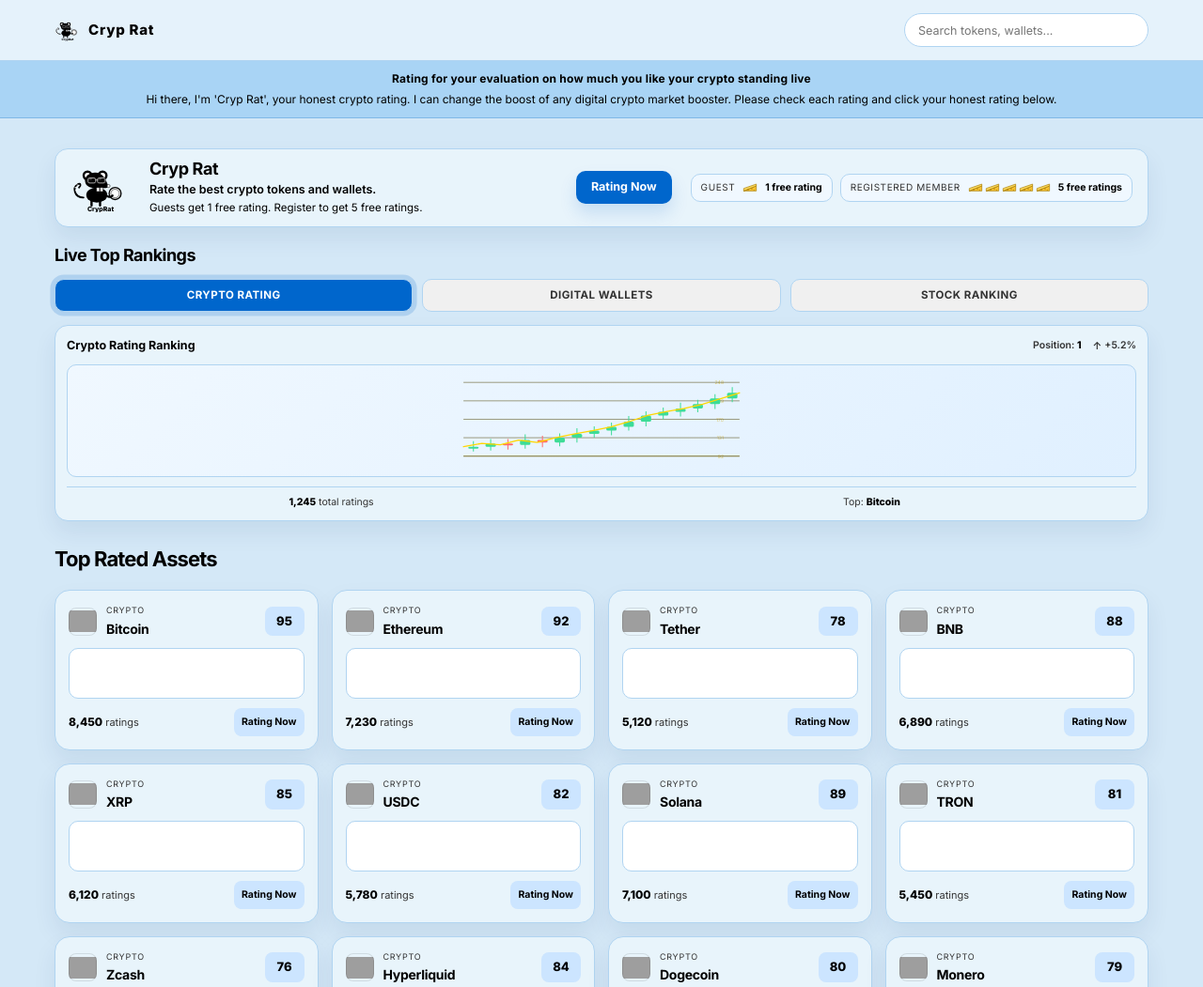
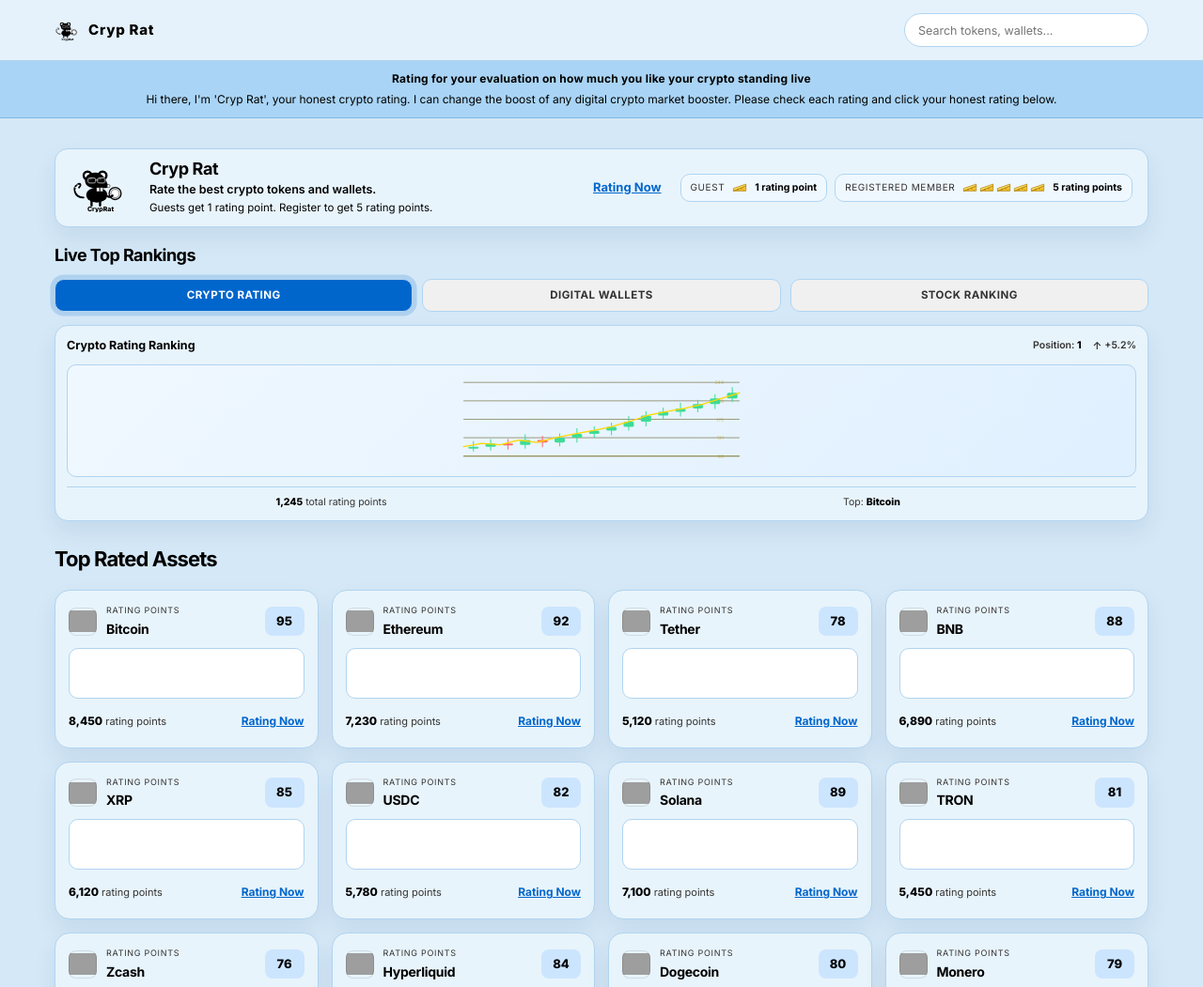
Before and after one commit to bitcatme/alfoxi-rating-app, a website: page index.html in a window 1280 px wide. Shown: the top 1051 px of the page at 94% size. Drawn offline with Linux system fonts and the light colour scheme; grey boxes are pictures that could not be loaded.

Commit message:
Change to Rating Points system, remove blue button styling from Rating Now

```diff
--- a/access.js
+++ b/access.js
@@ -54,16 +54,16 @@
     const tracker = document.getElementById('cheeseTracker');
     if (tracker) tracker.innerHTML = cheeseHTML(getLimit(), remaining);
     const counter = document.getElementById('ratingsLeft');
-    if (counter) counter.textContent = remaining + (remaining === 1 ? ' free rating left' : ' free ratings left');
+    if (counter) counter.textContent = remaining + (remaining === 1 ? ' rating point left' : ' rating points left');
     const status = document.getElementById('registerStatus');
-    if (status) status.textContent = user ? 'Registered member: ' + user.name : 'Guest (register to get 5 free ratings)';
+    if (status) status.textContent = user ? 'Registered member: ' + user.name : 'Guest (register to get 5 rating points)';
     const btn = document.getElementById('registerBtn');
     if (btn) btn.style.display = user ? 'none' : '';
   }
 
   function registerUser() {
     if (getUser()) return;
-    const name = (window.prompt('Register to get 5 free ratings.\nYour name:') || '').trim();
+    const name = (window.prompt('Register to get 5 rating points.\nYour name:') || '').trim();
     if (!name) return;
     const email = (window.prompt('Your email (stored only in this browser):') || '').trim();
     if (!email || email.indexOf('@') === -1) {
@@ -71,15 +71,15 @@
       return;
     }
     write('crypratUser', { name: name, email: email });
-    message('Welcome, ' + name + '! You now have 5 free ratings in total.');
+    message('Welcome, ' + name + '! You now have 5 rating points in total.');
     updateUI();
   }
 
   function castVote(card) {
     if (getRemaining() <= 0) {
       message(getUser()
-        ? 'You have used all 5 free ratings. Thanks for rating with Cryp Rat!'
-        : 'You used your 1 free guest rating. Register to get 5 free ratings!');
+        ? 'You have used all 5 rating points. Thanks for rating with Cryp Rat!'
+        : 'You used your 1 guest rating point. Register to get 5 rating points!');
       return;
     }
     const nameEl = card.querySelector('.asset-name');
@@ -93,7 +93,7 @@
       const current = parseInt(countEl.textContent.replace(/[^0-9]/g, ''), 10) || 0;
       countEl.textContent = (current + 1).toLocaleString();
     }
-    message('Thanks for rating ' + name + '! ' + getRemaining() + ' free rating(s) left.');
+    message('Thanks for rating ' + name + '! ' + getRemaining() + ' rating point(s) left.');
     updateUI();
   }
 
@@ -113,7 +113,7 @@
       const iconEl = clone.querySelector('.asset-icon');
       const btn = clone.querySelector('.guest-vote');
 
-      if (typeEl) typeEl.textContent = 'Crypto';
+      if (typeEl) typeEl.textContent = 'Rating Points';
       if (nameEl) nameEl.textContent = asset.name;
       if (scoreEl) scoreEl.textContent = asset.score;
       if (countEl) countEl.textContent = (asset.votes + (getOverrides()[asset.name] || 0)).toLocaleString();
--- a/index.html
+++ b/index.html
@@ -4,7 +4,7 @@
     <meta charset="UTF-8" />
     <meta name="viewport" content="width=device-width, initial-scale=1.0" />
     <title>Cryp Rat - Crypto Ratings Live</title>
-    <meta name="description" content="Cryp Rat - Crypto Ratings Live. Rate tokens and wallets. 1 free rating for guests, 5 for registered members." />
+    <meta name="description" content="Cryp Rat - Crypto Ratings Live. Rate tokens and wallets. 1 rating point for guests, 5 for registered members." />
     <link rel="icon" type="image/svg+xml" href="assets/cryprat-logo.svg" />
     <link rel="preconnect" href="https://fonts.googleapis.com" />
     <link rel="preconnect" href="https://fonts.gstatic.com" crossorigin />
@@ -83,22 +83,22 @@
           <div class="hero-text">
             <h1>Cryp Rat</h1>
             <p class="hero-subtitle">Rate the best crypto tokens and wallets.</p>
-            <p class="hero-description">Guests get 1 free rating. Register to get 5 free ratings.</p>
+            <p class="hero-description">Guests get 1 rating point. Register to get 5 rating points.</p>
           </div>
 
-          <button class="btn-primary" onclick="document.getElementById('assetGrid').scrollIntoView({ behavior: 'smooth' })">Rating Now</button>
+          <button class="rating-now-link" onclick="document.getElementById('assetGrid').scrollIntoView({ behavior: 'smooth' })">Rating Now</button>
 
           <div class="rating-access">
             <div class="access-card">
               <div class="card-label">Guest</div>
               <div class="cheese-row" id="guestCheese"></div>
-              <div class="card-note">1 free rating</div>
+              <div class="card-note">1 rating point</div>
             </div>
 
             <div class="access-card">
               <div class="card-label">Registered member</div>
               <div class="cheese-row" id="memberCheese"></div>
-              <div class="card-note">5 free ratings</div>
+              <div class="card-note">5 rating points</div>
             </div>
           </div>
         </div>
@@ -125,7 +125,7 @@
             <svg id="cryptoChart" class="live-chart" viewBox="0 0 600 200"></svg>
           </div>
           <div class="chart-legend">
-            <span class="legend-item"><strong id="cryptoVotes">1,245</strong> total ratings</span>
+            <span class="legend-item"><strong id="cryptoVotes">1,245</strong> total rating points</span>
             <span class="legend-item">Top: <strong id="cryptoTop">Bitcoin</strong></span>
           </div>
         </div>
@@ -142,7 +142,7 @@
             <svg id="walletChart" class="live-chart" viewBox="0 0 600 200"></svg>
           </div>
           <div class="chart-legend">
-            <span class="legend-item"><strong id="walletVotes">892</strong> total ratings</span>
+            <span class="legend-item"><strong id="walletVotes">892</strong> total rating points</span>
             <span class="legend-item">Top: <strong id="walletTop">MetaMask</strong></span>
           </div>
 
@@ -164,8 +164,8 @@
               <div class="table-header">
                 <div class="col-rank">Rank</div>
                 <div class="col-name">Asset Name</div>
-                <div class="col-type">Type</div>
-                <div class="col-votes">Ratings</div>
+                <div class="col-type">Rating Points</div>
+                <div class="col-votes">Total</div>
                 <div class="col-change">Change</div>
               </div>
               <div id="stocksList" class="table-body"></div>
@@ -181,12 +181,12 @@
 
       <section class="voting-panel-section">
         <div class="voting-panel">
-          <h2>Your Free Ratings</h2>
+          <h2>Your Rating Points</h2>
           <div class="panel-box guest-box tracker-box">
             <div class="cheese-row" id="cheeseTracker"></div>
             <p class="votes-left" id="ratingsLeft"></p>
             <p class="register-status" id="registerStatus"></p>
-            <button type="button" class="btn-register" id="registerBtn">Register for 5 free ratings</button>
+            <button type="button" class="btn-register" id="registerBtn">Register for 5 rating points</button>
           </div>
           <p class="vote-message" id="voteMessage" aria-live="polite"></p>
         </div>
@@ -235,9 +235,9 @@
         </div>
 
         <div class="card-footer">
-          <span class="vote-info"><strong class="vote-count"></strong> ratings</span>
+          <span class="vote-info"><strong class="vote-count"></strong> rating points</span>
           <div class="vote-buttons">
-            <button class="btn-vote guest-vote">Rating Now</button>
+            <button class="btn-vote guest-vote rating-text">Rating Now</button>
           </div>
         </div>
       </div>
--- a/theme-extra.css
+++ b/theme-extra.css
@@ -45,3 +45,37 @@
 }
 .btn-register:hover { background: #004499; }
 .guest-vote { white-space: nowrap; }
+
+/* Rating Now - text link style */
+.rating-now-link {
+  background: none;
+  border: none;
+  padding: 0;
+  color: #0066cc;
+  font-size: 13px;
+  font-weight: 700;
+  cursor: pointer;
+  text-decoration: underline;
+  transition: color 0.2s ease;
+  font-family: inherit;
+}
+.rating-now-link:hover {
+  color: #004499;
+}
+
+/* Asset card rating link */
+.guest-vote.rating-text {
+  background: none;
+  border: none;
+  padding: 0;
+  color: #0066cc;
+  font-size: 12px;
+  font-weight: 700;
+  cursor: pointer;
+  text-decoration: underline;
+  transition: color 0.2s ease;
+  font-family: inherit;
+}
+.guest-vote.rating-text:hover {
+  color: #004499;
+}
```
